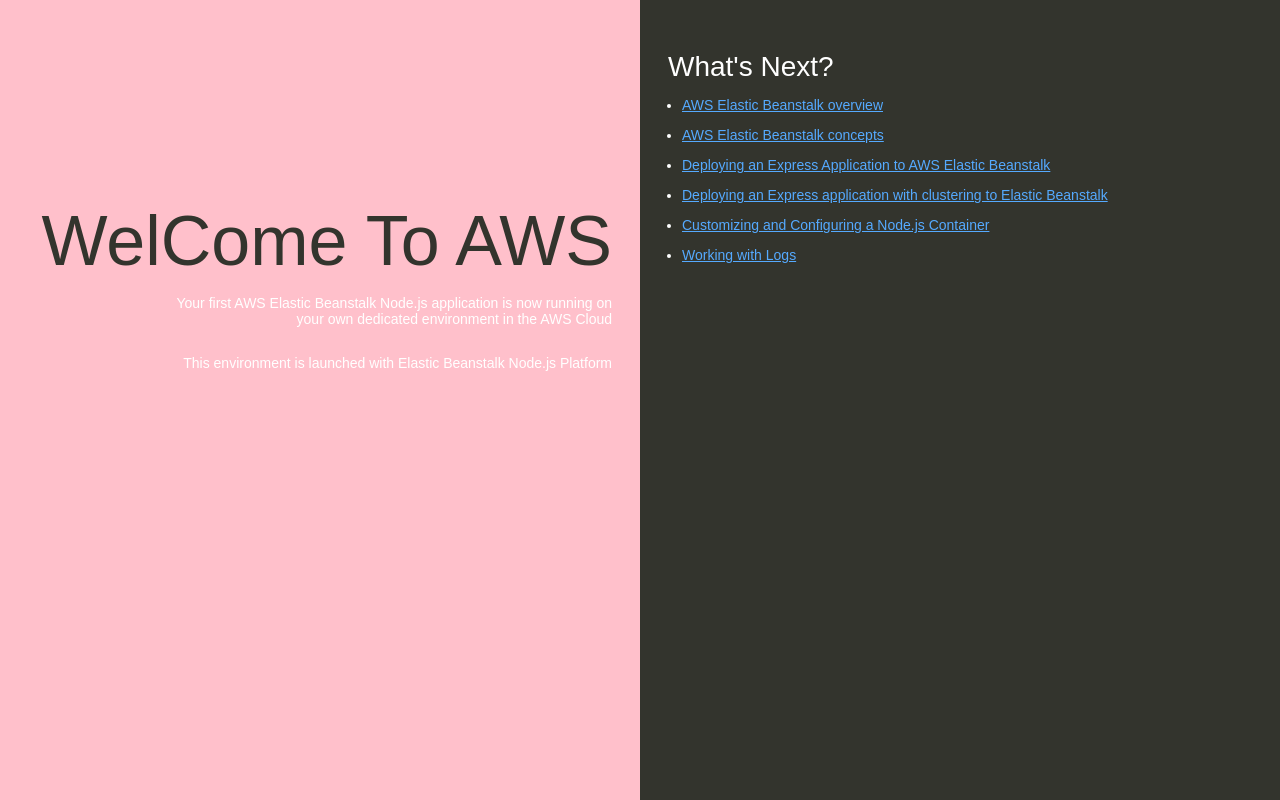
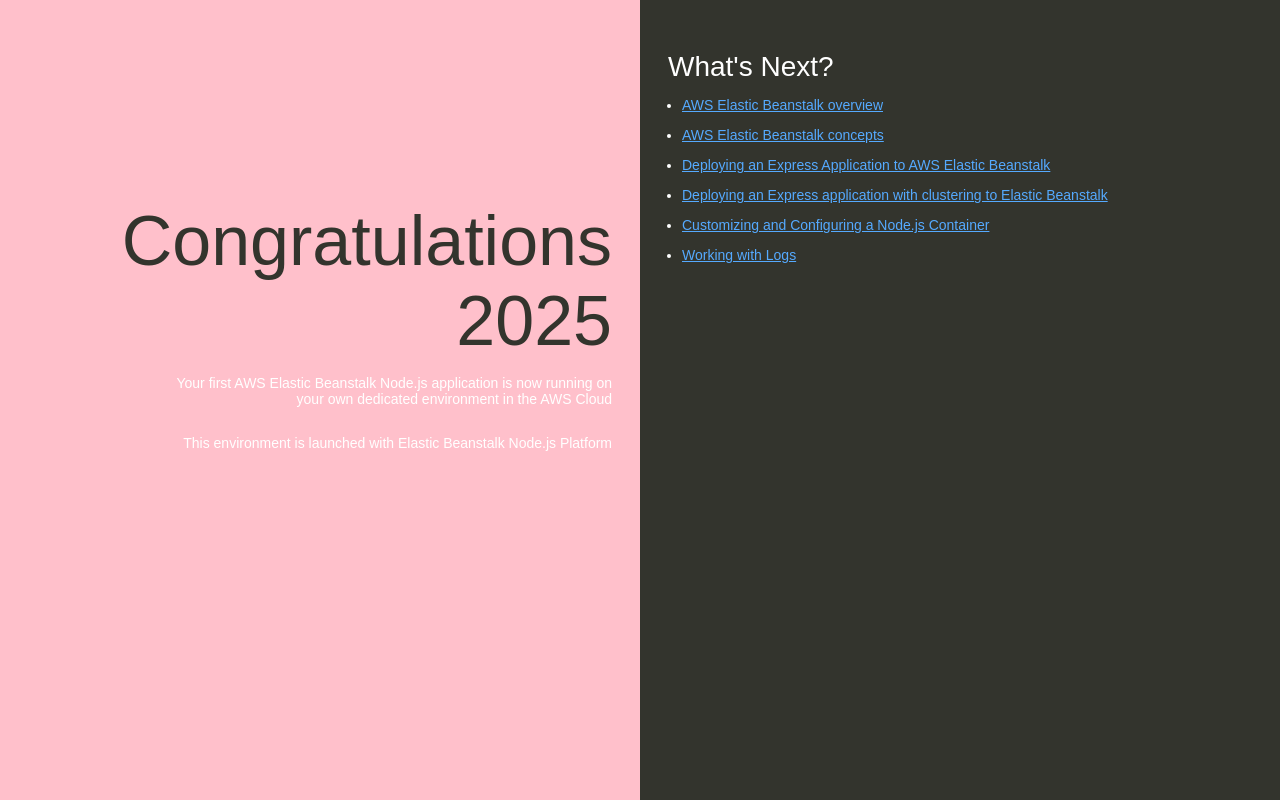
Before and after one commit to yeokyeong/aws-node-js, a website: page index.html in a window 1280 px wide. Drawn offline with Linux system fonts and the light colour scheme.

Commit message:
Update index.html
updated to "Congratulations 2025"

```diff
--- a/index.html
+++ b/index.html
@@ -74,7 +74,7 @@
   </head>
   <body>
     <div class="textColumn">
-      <h1>WelCome To AWS</h1>
+      <h1>Congratulations 2025</h1>
       <p>Your first AWS Elastic Beanstalk Node.js application is now running on your own dedicated environment in the AWS Cloud</p>
       <p>This environment is launched with Elastic Beanstalk Node.js Platform</p>
     </div>
```
